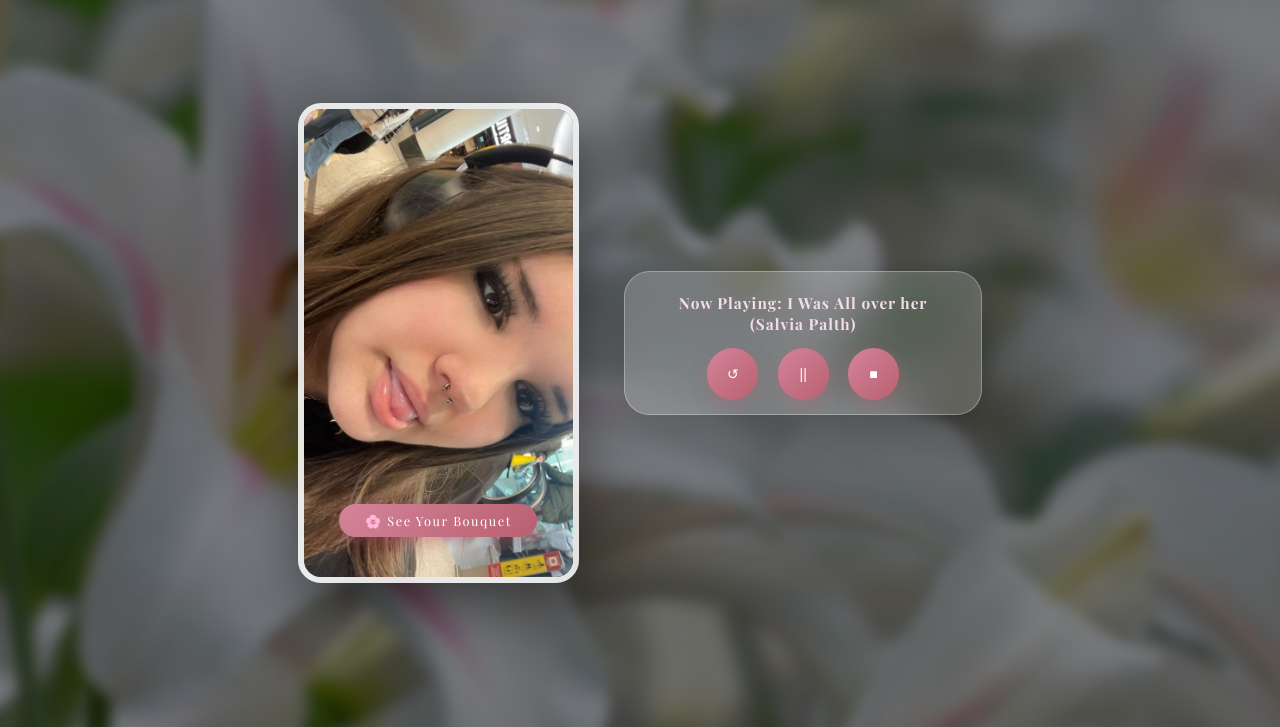
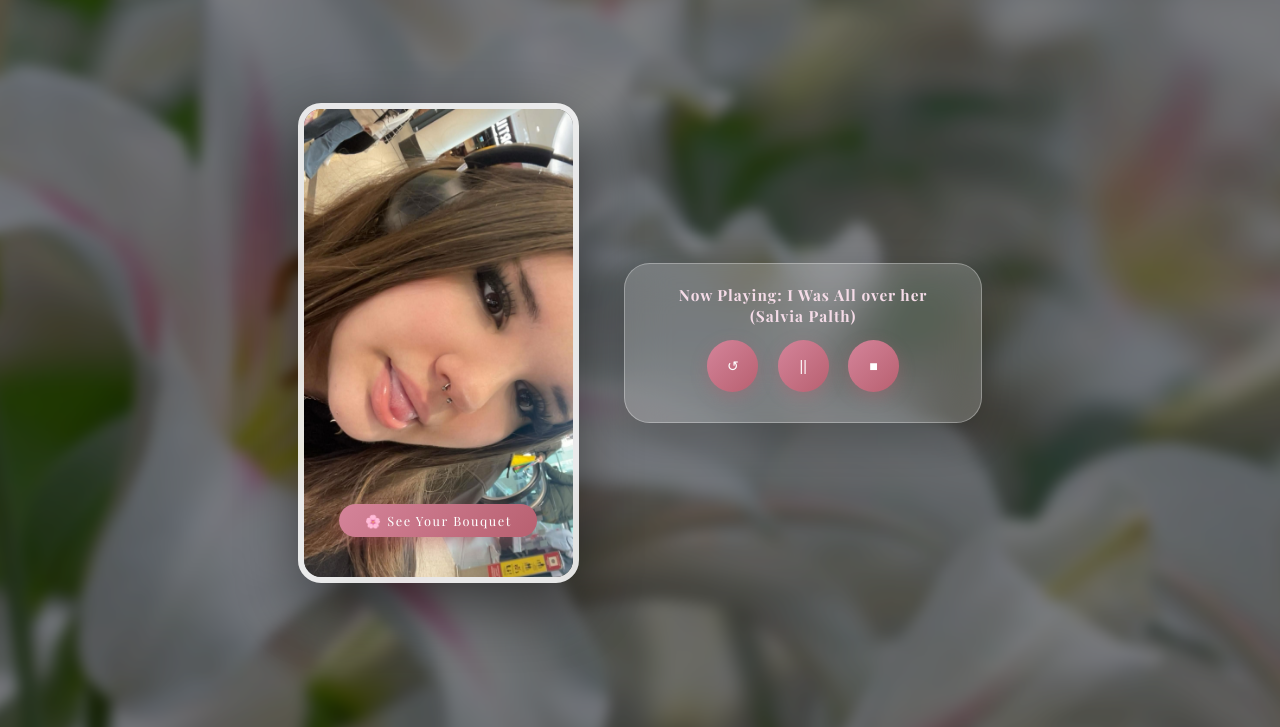
Before and after one commit to Djibsonbecks19/livs_world, a plain HTML site: page reveal.html in a window 1280 px wide. Shown: the part 73-800 px from the top of the page. Drawn offline with nearby package versions, Linux system fonts and the light colour scheme; a web font is replaced by a local one.

Commit message:
Liv's World

```diff
--- a/reveal.html
+++ b/reveal.html
@@ -130,7 +130,7 @@
             text-align:center;
             border:1px solid rgba(255,255,255,0.3);
             transition: all .6s cubic-bezier(.4,0,.2,1);
-            max-height: clamp(120px,18vh,160px);
+            max-height: clamp(160px,18vh,160px);
             overflow:hidden;
             opacity:0;
             transform:translateY(40px);
```
